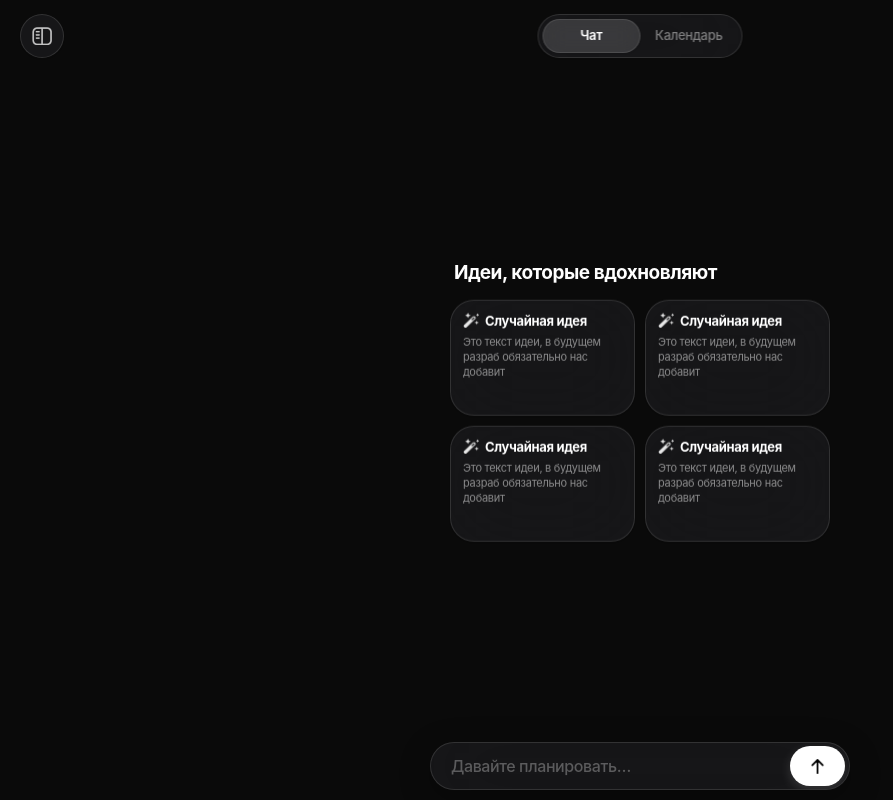
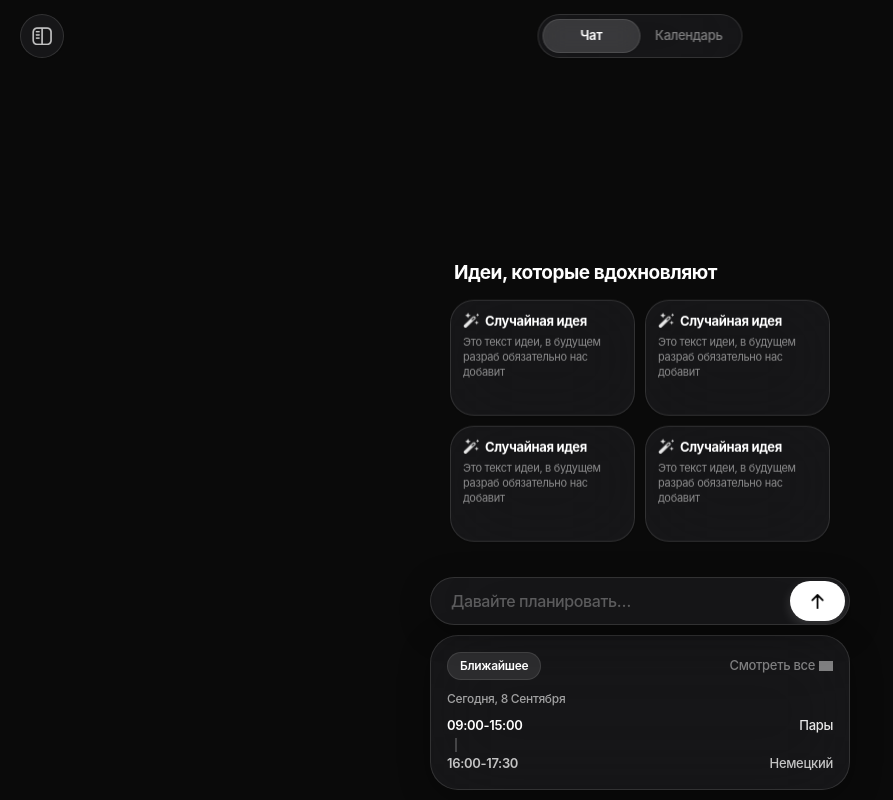
Before and after one commit to jango100500-ui/Krumm, a Next.js app: page / in a window 1280 px wide. Shown: the whole page, without its empty margins (0-893 px from the left). Built offline with nearby package versions, Linux system fonts and the light colour scheme; grey boxes are pictures that could not be loaded.

Commit message:
Update page.tsx

```diff
--- a/app/page.tsx
+++ b/app/page.tsx
@@ -204,8 +204,62 @@ export default function Home() {
                 : '10px'
             }}
           >
-            <div className="w-full max-w-[420px] mx-auto pointer-events-auto">
+            <div className="w-full max-w-[420px] mx-auto flex flex-col gap-2.5 pointer-events-auto">
               <SearchInput onFocus={handleInputFocus} onBlur={handleInputBlur} />
+
+              {keyboardHeight === 0 && (
+                <div className="w-full mt-glass rounded-[28px] p-4 flex flex-col shadow-[0_8px_32px_rgba(0,0,0,0.3)] select-none">
+                  <div className="flex items-center justify-between mb-2.5">
+                    <div className="px-3 py-1 rounded-full bg-white/10 border border-white/10 flex items-center justify-center">
+                      <span className="text-white text-[12px] font-semibold tracking-tight">
+                        Ближайшее
+                      </span>
+                    </div>
+
+                    <button
+                      type="button"
+                      className="flex items-center gap-1 text-white/45 hover:text-white/75 transition-colors cursor-pointer"
+                    >
+                      <span className="text-[13px] font-medium tracking-tight">
+                        Смотреть все
+                      </span>
+                      <img
+                        src="/right.png"
+                        alt="All"
+                        className="w-3.5 h-3.5 object-contain brightness-0 invert opacity-45 pointer-events-none"
+                      />
+                    </button>
+                  </div>
+
+                  <div className="flex flex-col">
+                    <span className="text-white/60 text-[12px] font-medium tracking-tight mb-2">
+                      Сегодня, 8 Сентября
+                    </span>
+
+                    <div className="flex flex-col relative">
+                      <div className="flex items-center justify-between">
+                        <span className="text-white text-[13px] font-semibold tracking-tight">
+                          09:00-15:00
+                        </span>
+                        <span className="text-white/90 text-[13px] font-medium tracking-tight">
+                          Пары
+                        </span>
+                      </div>
+
+                      <div className="w-[1.5px] h-3.5 bg-white/20 ml-2 my-0.5" />
+
+                      <div className="flex items-center justify-between">
+                        <span className="text-white/75 text-[13px] font-semibold tracking-tight">
+                          16:00-17:30
+                        </span>
+                        <span className="text-white/75 text-[13px] font-medium tracking-tight">
+                          Немецкий
+                        </span>
+                      </div>
+                    </div>
+                  </div>
+                </div>
+              )}
             </div>
           </div>
         </>
```
